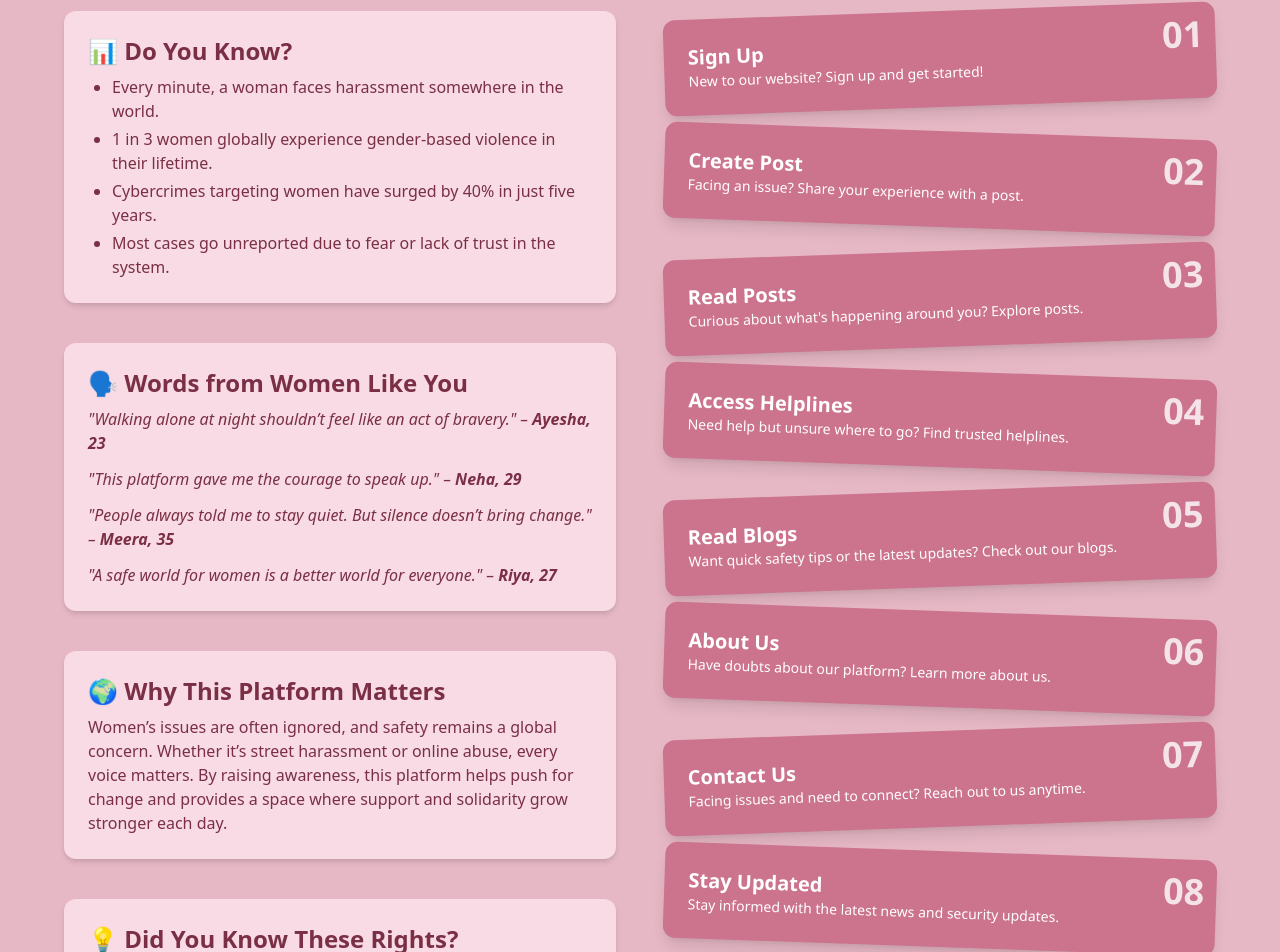
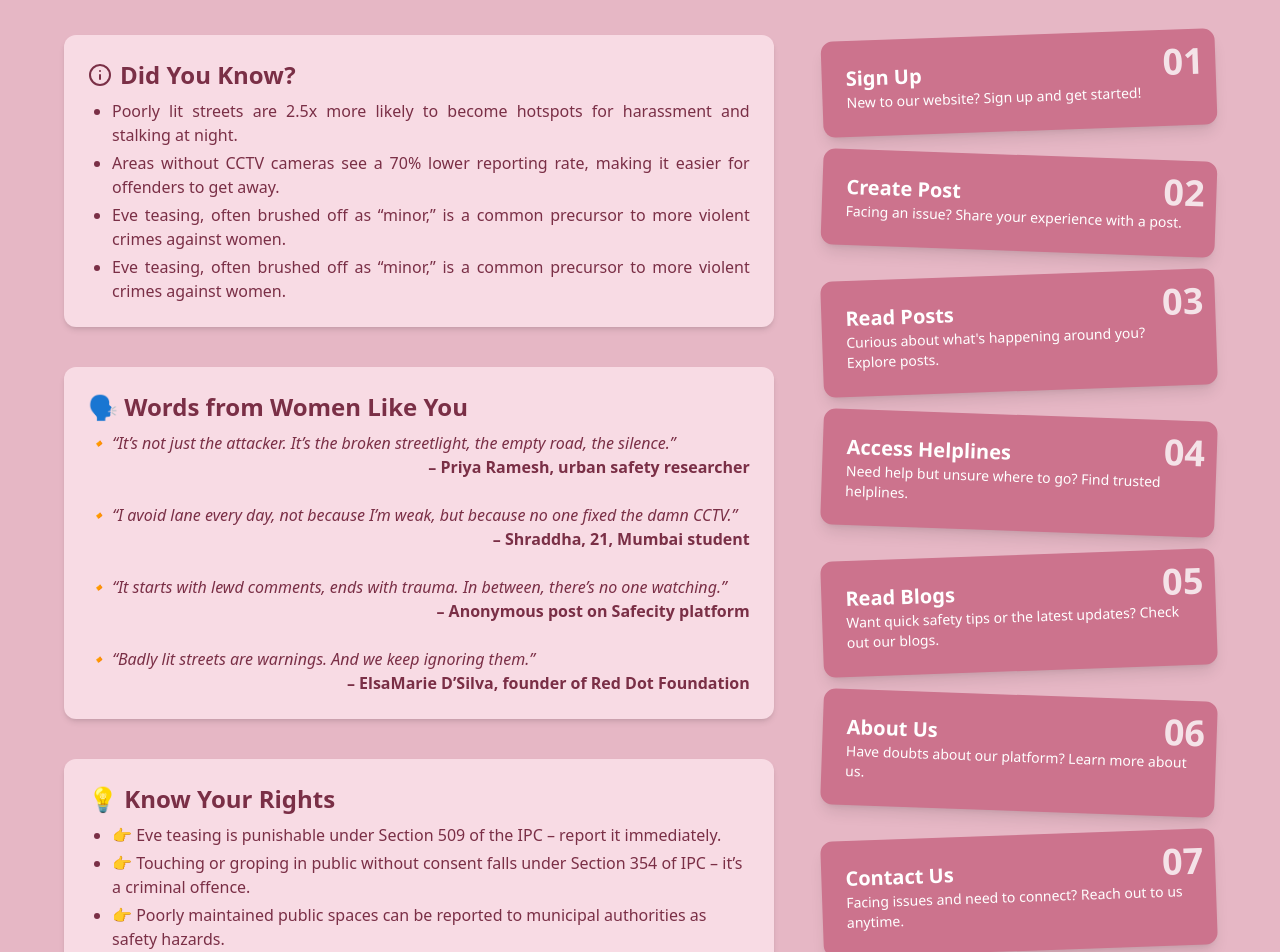
Before and after one commit to RohanMalakar/Hack-Byte, a React (Vite) app in the folder frontend/: page / in a window 1280 px wide. Shown: the part 697-1649 px from the top of the page. Built offline with nearby package versions, Linux system fonts and the light colour scheme.

Commit message:
Changed styling

```diff
--- a/frontend/src/components/home/hero.jsx
+++ b/frontend/src/components/home/hero.jsx
@@ -31,7 +31,7 @@ const ImageCarousel = () => {
   return (
     <div className="w-full overflow-hidden bg-gradient-to-b from-gray-50 to-gray-100">
       <h2 className="text-3xl font-bold text-center my-7 mb-3 text-orange-800">Empowering Women Through Support</h2>
-      <span className='text-orange-700'>Sahayak is a platform dedicated to providing women with the
+      <span className='text-orange-700 text-center mx-36'>Sahayak is a platform dedicated to providing women with the
                   support they need. Join us in creating a safe and empowering
                   community.</span>
 
--- a/frontend/src/components/home/steps.jsx
+++ b/frontend/src/components/home/steps.jsx
@@ -1,5 +1,6 @@
 import React from "react";
 import { motion } from "framer-motion";
+import { InfoIcon } from "lucide-react";
 
 const Steps2 = () => {
   const steps = [
@@ -15,46 +16,58 @@ const Steps2 = () => {
 
   const leftSections = [
     {
-      title: "📊 Do You Know?",
+      title: (
+        <div className="flex items-center gap-2 text-[#7A2F46]">
+          <InfoIcon className="w-6 h-6 text-[#7A2F46]" />
+          <span className="font-semibold">Did You Know?</span>
+        </div>
+      ),
       content: (
-        <ul className="list-disc ml-6 text-[#7A2F46] space-y-1">
-          <li>Every minute, a woman faces harassment somewhere in the world.</li>
-          <li>1 in 3 women globally experience gender-based violence in their lifetime.</li>
-          <li>Cybercrimes targeting women have surged by 40% in just five years.</li>
-          <li>Most cases go unreported due to fear or lack of trust in the system.</li>
+        <ul className="list-disc ml-6 text-[#7A2F46] space-y-1 text-justify">
+          <li>Poorly lit streets are 2.5x more likely to become hotspots for harassment and stalking at night.</li>
+          <li>Areas without CCTV cameras see a 70% lower reporting rate, making it easier for offenders to get away.</li>
+          <li>Eve teasing, often brushed off as “minor,” is a common precursor to more violent crimes against women.</li>
+          <li>Eve teasing, often brushed off as “minor,” is a common precursor to more violent crimes against women.</li>
         </ul>
       )
     },
     {
       title: "🗣 Words from Women Like You",
       content: (
-        <div className="space-y-3 text-[#7A2F46] italic">
-          <p>"Walking alone at night shouldn’t feel like an act of bravery." – <strong>Ayesha, 23</strong></p>
-          <p>"This platform gave me the courage to speak up." – <strong>Neha, 29</strong></p>
-          <p>"People always told me to stay quiet. But silence doesn’t bring change." – <strong>Meera, 35</strong></p>
-          <p>"A safe world for women is a better world for everyone." – <strong>Riya, 27</strong></p>
-        </div>
+        <div className="space-y-6 text-[#7A2F46] italic">
+  <div>
+    <p>🔸 “It’s not just the attacker. It’s the broken streetlight, the empty road, the silence.”</p>
+    <p className="text-right font-semibold not-italic">– Priya Ramesh, urban safety researcher</p>
+  </div>
+  <div>
+    <p>🔸 “I avoid lane every day, not because I’m weak, but because no one fixed the damn CCTV.”</p>
+    <p className="text-right font-semibold not-italic">– Shraddha, 21, Mumbai student</p>
+  </div>
+  <div>
+    <p>🔸 “It starts with lewd comments, ends with trauma. In between, there’s no one watching.”</p>
+    <p className="text-right font-semibold not-italic">– Anonymous post on Safecity platform</p>
+  </div>
+  <div>
+    <p>🔸 “Badly lit streets are warnings. And we keep ignoring them.”</p>
+    <p className="text-right font-semibold not-italic">– ElsaMarie D’Silva, founder of Red Dot Foundation</p>
+  </div>
+</div>
+
       )
     },
     {
-      title: "🌍 Why This Platform Matters",
-      content: (
-        <p className="text-[#7A2F46]">
-          Women’s issues are often ignored, and safety remains a global concern. Whether it’s street harassment or online abuse, every voice matters. By raising awareness, this platform helps push for change and provides a space where support and solidarity grow stronger each day.
-        </p>
-      )
-    },
-    {
-      title: "💡 Did You Know These Rights?",
+      title: "💡 Know Your Rights",
       content: (
         <ul className="list-disc ml-6 text-[#7A2F46] space-y-1">
-          <li>You have the right to file an FIR at any police station in India.</li>
-          <li>Section 354D of IPC protects women against cyberstalking.</li>
-          <li>Workplaces must follow POSH (Prevention of Sexual Harassment) Act guidelines.</li>
-          <li>You can seek help anonymously in many helpline portals.</li>
+          <li>👉 Eve teasing is punishable under Section 509 of the IPC – report it immediately.</li>
+          <li>👉 Touching or groping in public without consent falls under Section 354 of IPC – it’s a criminal offence.</li>
+          <li>👉 Poorly maintained public spaces can be reported to municipal authorities as safety hazards.</li>
+          <li>👉 You have the right to demand functioning streetlights, CCTV, and safe public transport as a matter of civic safety.</li>
+          <li>👉 Under the Vishaka Guidelines and the POSH Act, harassment isn’t limited to offices – public institutions must ensure safety too.</li>
         </ul>
       )
     }
+
   ];
 
   return (
@@ -71,7 +84,7 @@ const Steps2 = () => {
 
       <div className="flex flex-col lg:flex-row w-full max-w-6xl gap-12">
         {/* Left Content Sections */}
-        <div className="lg:w-1/2 space-y-10">
+        <div className="lg:w-9/10 space-y-10">
           {leftSections.map((section, idx) => (
             <motion.div
               key={idx}
```
